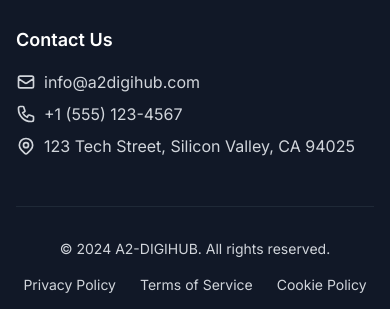
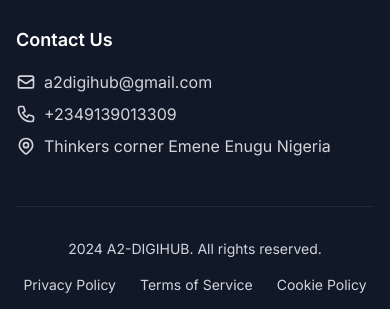
Before and after one commit to A2DIGIHUB/a2-digihub-website, a React (Create React App) app: page /contact in a window 390 px wide. Shown: the part 3880-4189 px from the top of the page. Built offline with nearby package versions, Linux system fonts and the light colour scheme.

Commit message:
Update contact information (phone, email, and location)

```diff
--- a/src/components/Footer.tsx
+++ b/src/components/Footer.tsx
@@ -101,20 +101,20 @@ const Footer: React.FC = () => {
                 <svg className="h-5 w-5" fill="none" stroke="currentColor" viewBox="0 0 24 24">
                   <path strokeLinecap="round" strokeLinejoin="round" strokeWidth={2} d="M3 8l7.89 5.26a2 2 0 002.22 0L21 8M5 19h14a2 2 0 002-2V7a2 2 0 00-2-2H5a2 2 0 00-2 2v10a2 2 0 002 2z" />
                 </svg>
-                <span>info@a2digihub.com</span>
+                <span>a2digihub@gmail.com</span>
               </li>
               <li className="flex items-center space-x-2">
                 <svg className="h-5 w-5" fill="none" stroke="currentColor" viewBox="0 0 24 24">
                   <path strokeLinecap="round" strokeLinejoin="round" strokeWidth={2} d="M3 5a2 2 0 012-2h3.28a1 1 0 01.948.684l1.498 4.493a1 1 0 01-.502 1.21l-2.257 1.13a11.042 11.042 0 005.516 5.516l1.13-2.257a1 1 0 011.21-.502l4.493 1.498a1 1 0 01.684.949V19a2 2 0 01-2 2h-1C9.716 21 3 14.284 3 6V5z" />
                 </svg>
-                <span>+1 (555) 123-4567</span>
+                <span>+2349139013309</span>
               </li>
               <li className="flex items-center space-x-2">
                 <svg className="h-5 w-5" fill="none" stroke="currentColor" viewBox="0 0 24 24">
                   <path strokeLinecap="round" strokeLinejoin="round" strokeWidth={2} d="M17.657 16.657L13.414 20.9a1.998 1.998 0 01-2.827 0l-4.244-4.243a8 8 0 1111.314 0z" />
                   <path strokeLinecap="round" strokeLinejoin="round" strokeWidth={2} d="M15 11a3 3 0 11-6 0 3 3 0 016 0z" />
                 </svg>
-                <span>123 Tech Street, Silicon Valley, CA 94025</span>
+                <span>Thinkers corner Emene Enugu Nigeria</span>
               </li>
             </ul>
           </div>
@@ -123,7 +123,7 @@ const Footer: React.FC = () => {
         {/* Bottom Bar */}
         <div className="mt-12 pt-8 border-t border-gray-800">
           <div className="flex flex-col md:flex-row justify-between items-center">
-            <p className="text-sm">© 2024 A2-DIGIHUB. All rights reserved.</p>
+            <p className="text-sm"> 2024 A2-DIGIHUB. All rights reserved.</p>
             <div className="mt-4 md:mt-0">
               <ul className="flex space-x-6 text-sm">
                 <li>
```
